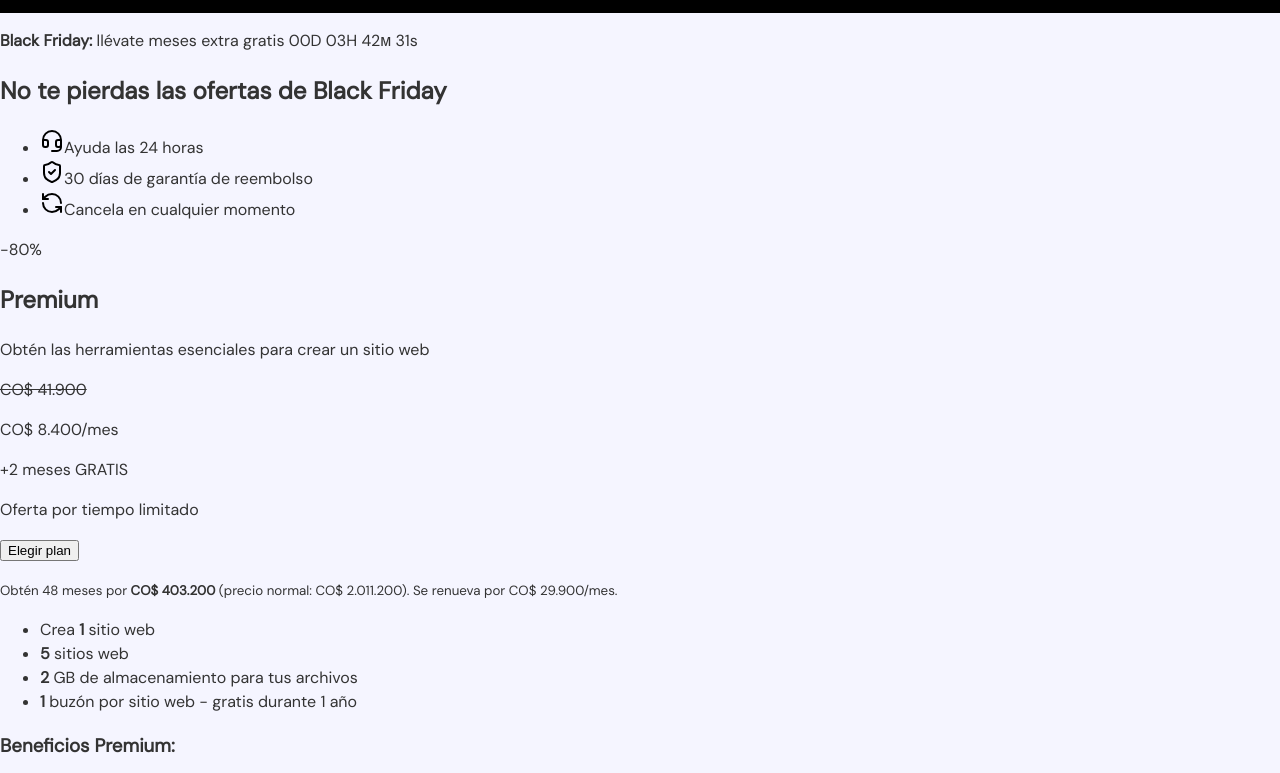
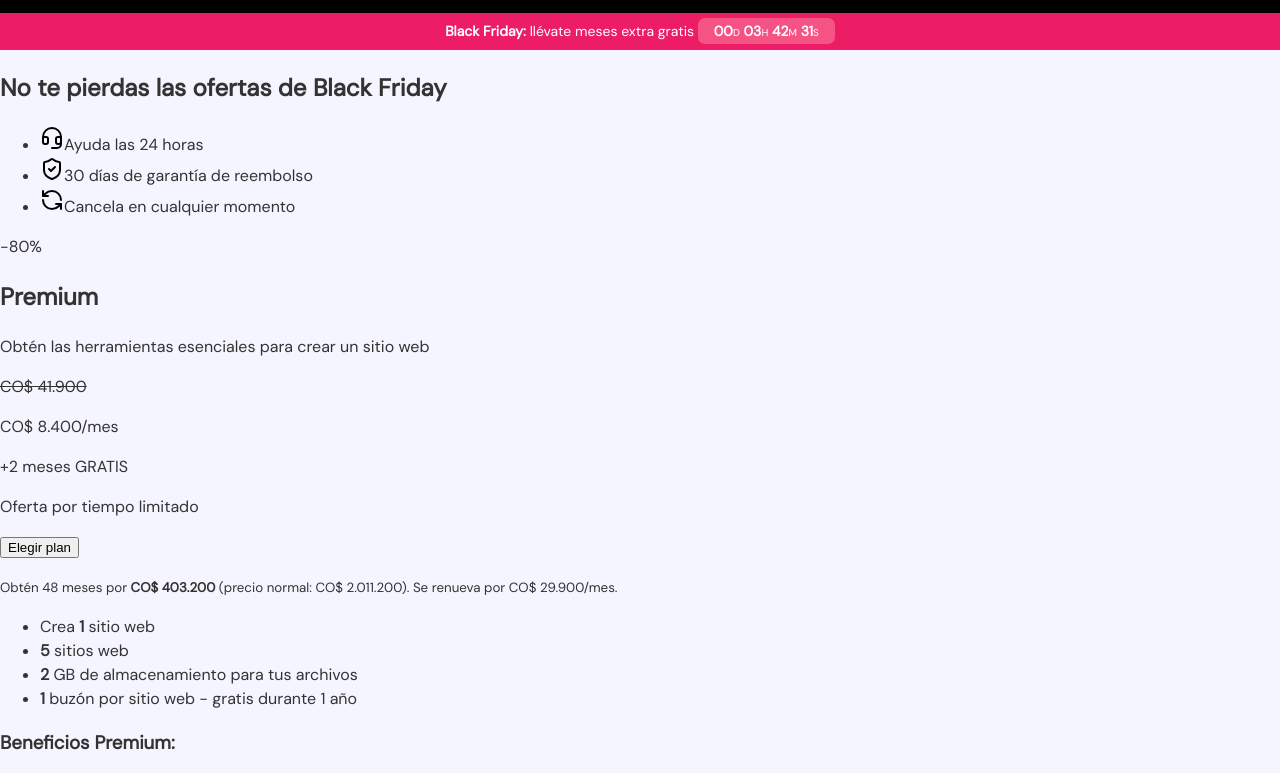
Before and after one commit to itsjp10/web-practice, a website: page Practice 2/index.html in a window 1280 px wide. Shown: the part 75-848 px from the top of the page. Drawn offline with Linux system fonts and the light colour scheme.

Commit message:
subheader listo css

```diff
--- a/Practice 2/index.css
+++ b/Practice 2/index.css
@@ -88,3 +88,27 @@ header>section:nth-child(2) {
     border-style: solid;
     border-radius: 2px;
 }
+
+main > header{
+    display: flex;
+    flex-direction: column;
+    align-items: center;
+    background-color: var(--subheader-bg-color);
+    padding: 0.5rem;
+    color: white;
+    p{
+        font-size: 14px;
+        margin: 0;
+    }
+    span{
+        background-color: #f65385;
+        padding: 0.25rem 1rem;
+        border-radius: 7px;
+        font-weight: bold;
+    }
+    .letter{
+        font-size: 10px;
+        padding: 0;
+        font-weight: 100;
+    }
+}
--- a/Practice 2/index.html
+++ b/Practice 2/index.html
@@ -63,7 +63,9 @@
     </header>
     <main>
         <header class="subheader">
-            <p><strong>Black Friday:</strong> llévate meses extra gratis <span>00D 03H 42м 31s</span></p>
+            <p><b>Black Friday:</b> llévate meses extra gratis <span>00<span class="letter">D</span> 03<span
+                        class="letter">H</span> 42<span class="letter">M</span> 31<span class="letter">S</span></span>
+            </p>
         </header>
         <section class="pricing">
             <h1>No te pierdas las ofertas de Black Friday</h1>
```
